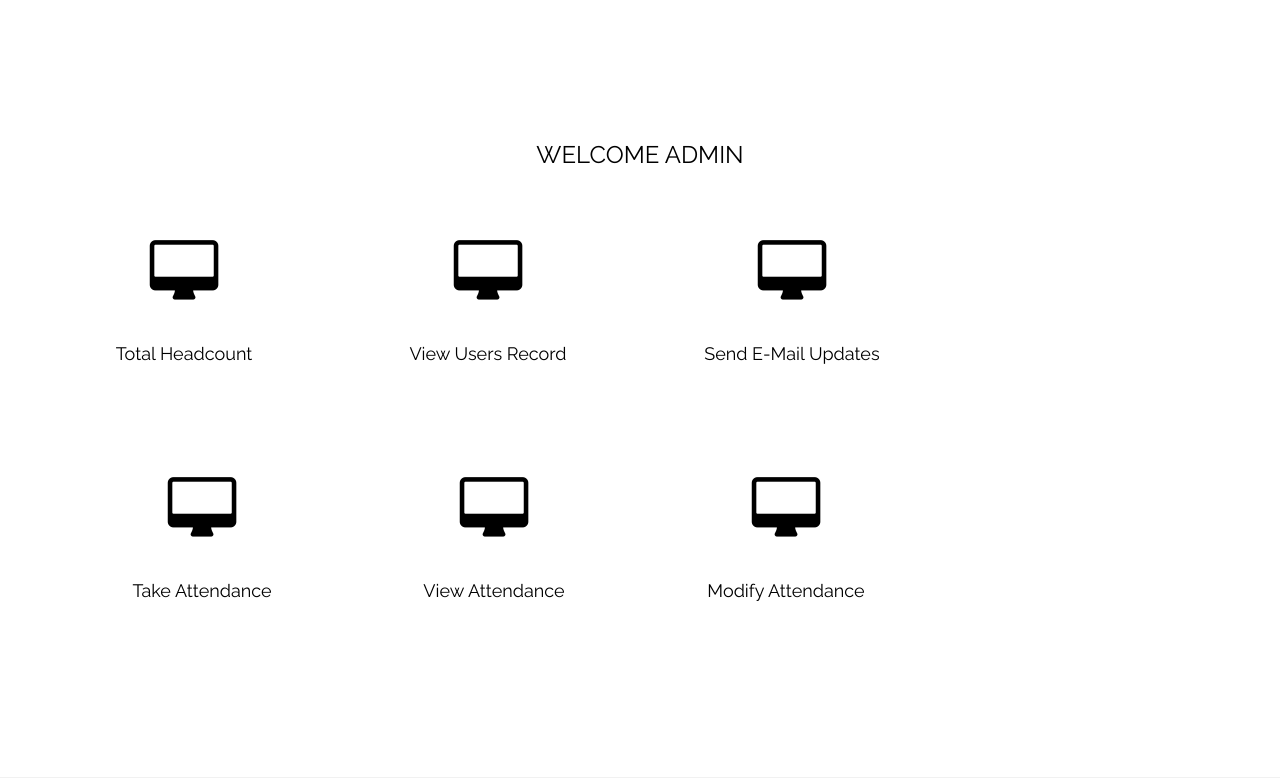
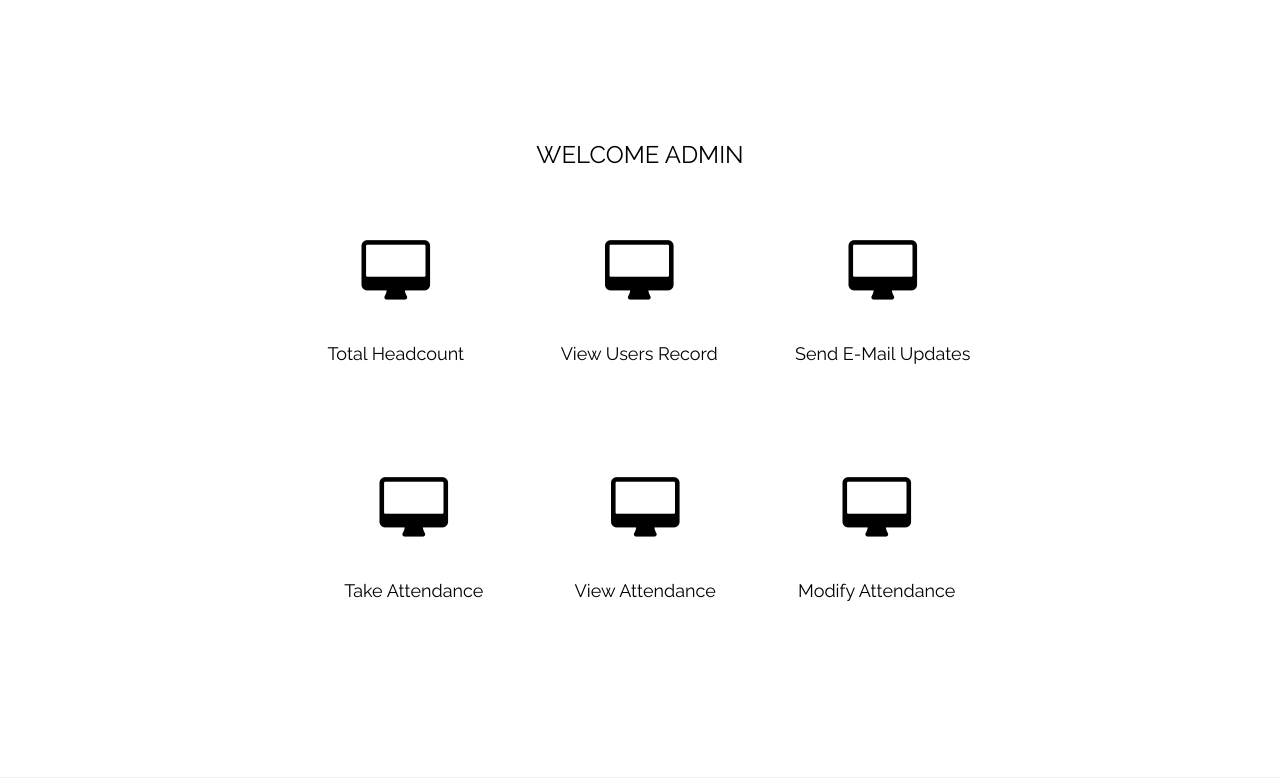
Before and after one commit to shubhamtambi27/DSSP, a Flask app: page /adminhome in a window 1280 px wide. Shown: the part 805-1583 px from the top of the page. Run offline with Flask 2, Linux system fonts and the light colour scheme.

Commit message:
Update adminhome.html
Admin Home Page Space Correction

```diff
--- a/templates/adminhome.html
+++ b/templates/adminhome.html
@@ -134,7 +134,7 @@
     <div class="w3-container" style="padding: 128px 24px" id="about">
       <h3 class="w3-center">WELCOME ADMIN</h3>
 
-      <div class="w3-row-padding w3-center" style="margin-top: 64px">
+      <div class="w3-row-padding w3-center" style="margin-top: 64px; padding-left: 250px;">
 
         <a href=""
           ><div class="w3-quarter">
@@ -158,7 +158,7 @@
 
 
     <div class="w3-container" style="padding: 24px 24px" id="about">
-      <div class="w3-row-padding w3-center" style="margin-top: 64px">
+     <div class="w3-row-padding w3-center" style="margin-top: 64px; padding-left: 250px;">
 
 
         <a href="">
```
